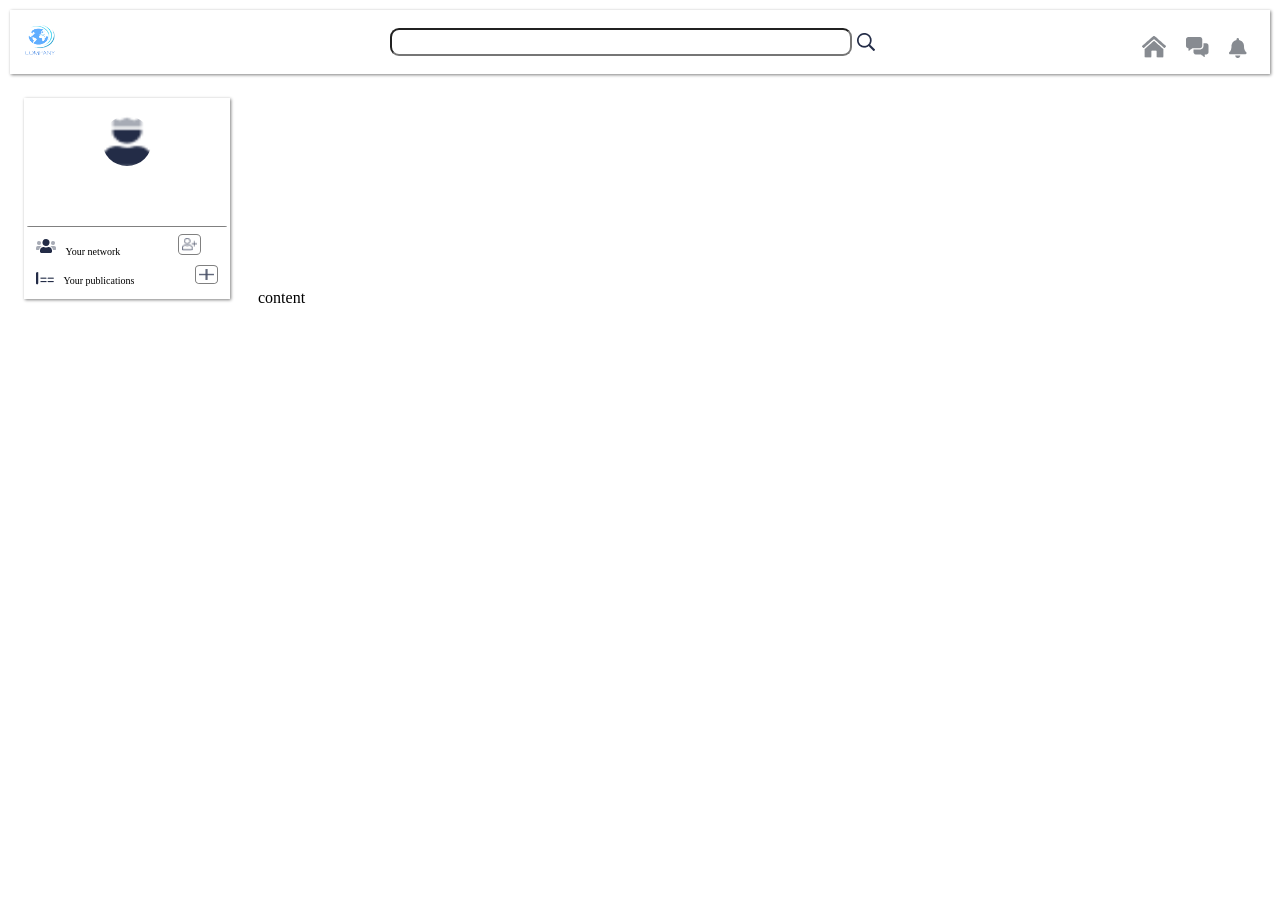
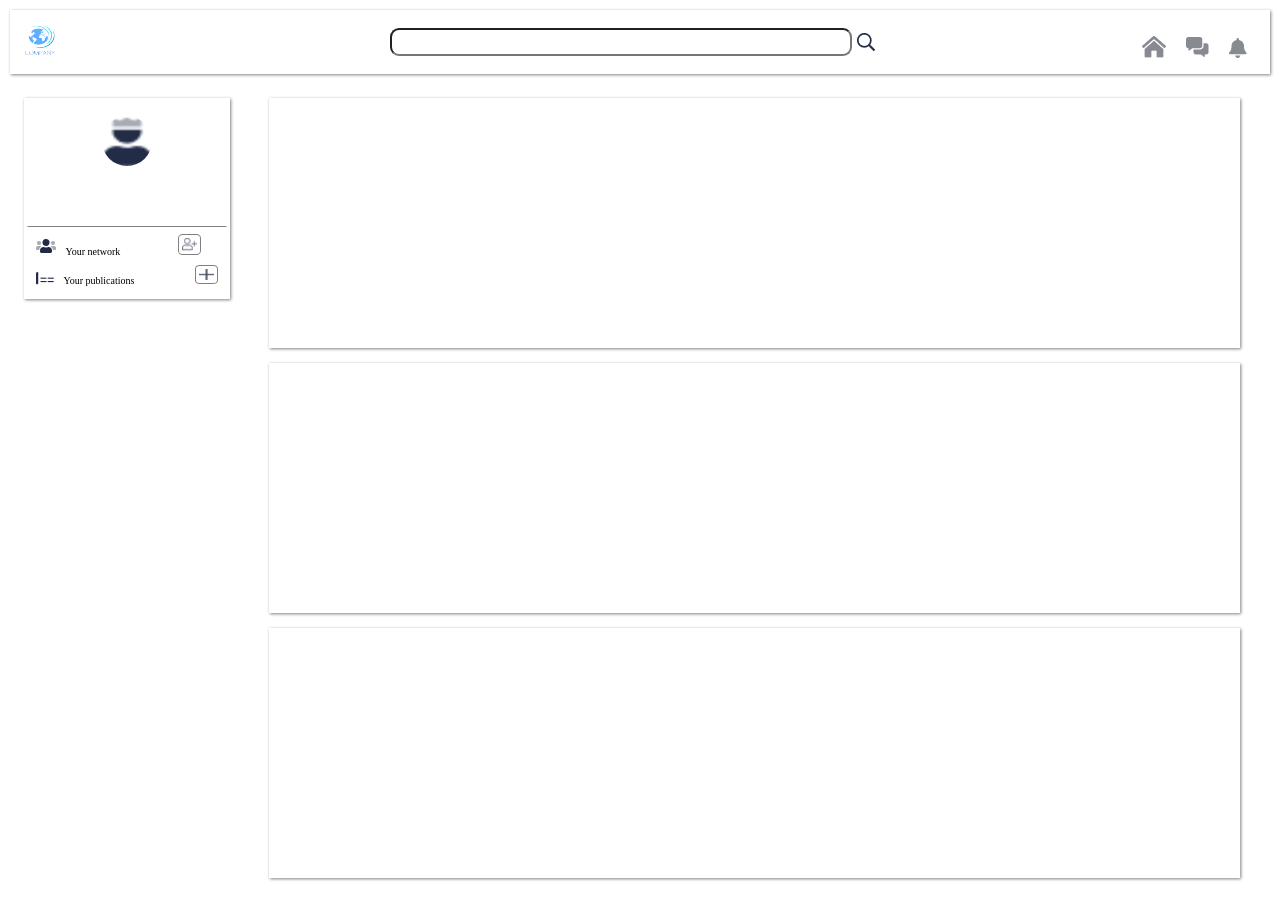
Before and after one commit to Konradbbb/my-lab-app, a React (Create React App) app: page / in a window 1280 px wide. Shown: the top 920 px of the page. Before the commit the page ends 800 px from the top, so only its background shows below. Built offline with nearby package versions, Linux system fonts and the light colour scheme.

Commit message:
added ContentBoxes, small fixes

```diff
--- a/public/index.html
+++ b/public/index.html
@@ -24,7 +24,7 @@
       work correctly both with client-side routing and a non-root public URL.
       Learn how to configure a non-root public URL by running `npm run build`.
     -->
-    <title>React App</title>
+    <title>My Lab App</title>
   </head>
   <body>
     <noscript>You need to enable JavaScript to run this app.</noscript>
--- a/src/components/MainPage/MainPage.tsx
+++ b/src/components/MainPage/MainPage.tsx
@@ -3,25 +3,54 @@ import styled from 'styled-components';
 
 import { TopBar } from '../TopBar/TopBar';
 import { LeftMenu } from '../LeftMenu/LeftMenu';
+import { Colors } from '../../styledHelpers/Colors';
 
-const Wrapper = styled.div`
+const MainWrapper = styled.div`
+
 `;
 
 const Conent = styled.div`
-    max-width: 1200px;
-    align-items: center;
+    max-width: 100%;
+    height: 900px;
+    // align-items: center;
     display: flex;
+    // border: 1px solid grey;
     `;
+
+const ContetBoxes = styled.div`
+    // border: 1px solid red;
+    width: 100%;
+    height: 850px;
+    margin: 14px 25px 14px 0;
+    padding: 10px;
+    padding-top: 0;
+
+`;
+
+const MiniBoxes = styled.div`
+    // border: 1px solid purple;
+    width: 98%;
+    height: 250px;
+    margin: 15px;
+    margin-top: 0;
+    box-shadow: 1px 1px 3px grey;
+    // background: purple;
+`;
 
      const MainPage: FC = () => {
         return (
-            <Wrapper>
+            <MainWrapper>
                 <TopBar />
                 <Conent>
                     <LeftMenu />
-                    <div>content</div>
+                    <ContetBoxes>
+                        <MiniBoxes/>
+                        <MiniBoxes/>
+                        <MiniBoxes/>
+                    </ContetBoxes>
+
                 </Conent>
-            </Wrapper>
+            </MainWrapper>
         );
     };
 
--- a/src/components/TopBar/ExpandedMenu.tsx
+++ b/src/components/TopBar/ExpandedMenu.tsx
@@ -1,7 +1,13 @@
 import { FC } from 'react';
+import styled from 'styled-components';
+
+
+const ExpandedWrapperMenu = styled.div`
+    // border: 1px solid blue;
+`;
 
 export const ExpandedMenu: FC = () => {
     return (
-        <>ExpandedMenu</>
+        <ExpandedWrapperMenu/>
     );
 };
--- a/src/components/TopBar/TopBar.tsx
+++ b/src/components/TopBar/TopBar.tsx
@@ -11,6 +11,9 @@ import { ExpandedMenu } from './ExpandedMenu';
 const Wrapper2 = styled(Wrapper)`
     margin: 10px 10px 10px 10px;
     padding: 8px;
+    // height: 0px;
+    // border: 1px solid grey;
+    // position: sticky;
 `;
 
 const InnerWrapper = styled.div`
@@ -62,7 +65,7 @@ export const TopBar: FC = () => {
                 <CustomImg src ="./media/icons/logo.png" width="30px" height="30px" />
                 </LeftIcon>
 
-                    {/* <ExpandedMenu />                */}
+                    <ExpandedMenu />
                 <InputWrapper>
                     <CustomInput type="text" />
                     <CustomImg src="./media/icons/search.png" />
--- a/src/styledHelpers/Colors.ts
+++ b/src/styledHelpers/Colors.ts
@@ -1,4 +1,5 @@
 export const Colors = {
     white: '#FFF',
-    black: '#000'
+    black: '#000',
+    erty: '#3366cc'
 }
```
